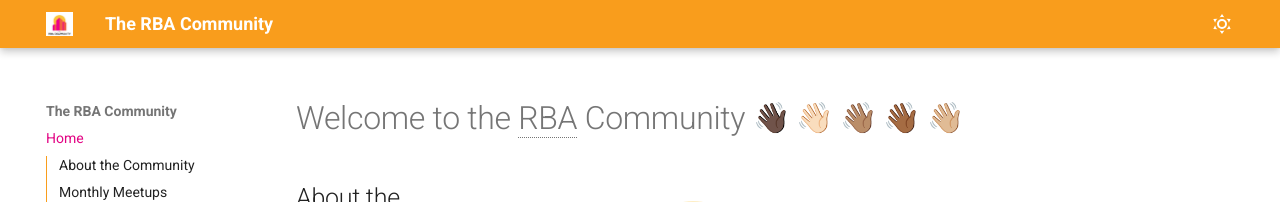
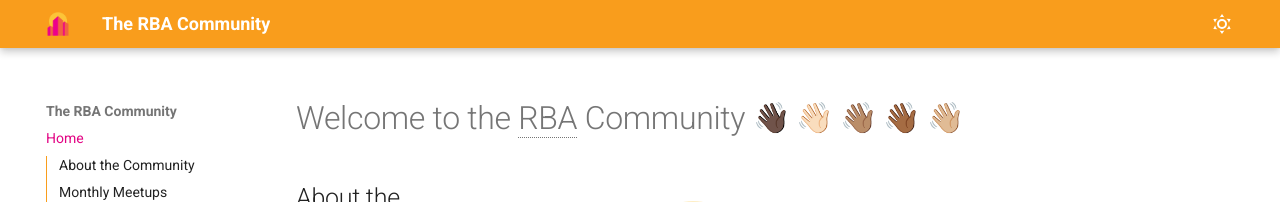
Before and after one commit to rba-community/rba-community, an MkDocs documentation site: the page built from docs/index.md, in a window 1280 px wide. Shown: the top 202 px of the page. Built offline with MkDocs 1.6.1 and Material for MkDocs 9.7.7, drawn with Linux system fonts in a browser that asks for light colours; emoji names are drawn with the system emoji font.

Commit message:
added small logo
Signed-off-by: Zachary Christensen <zchristensen@splunk.com>

```diff
--- a/mkdocs.yml
+++ b/mkdocs.yml
@@ -49,8 +49,8 @@ theme:
   name: material
   icon:
     repo: fontawesome/brands/github
-  logo: assets/rba_community.png
-  favicon: assets/rba_community.png
+  logo: assets/rba_community_small.png
+  favicon: assets/rba_community_small.png
   features:
     - content.code.copy
     # - header.autohide
```
Also changed, not shown: docs/assets/rba_community_small.png (added).
